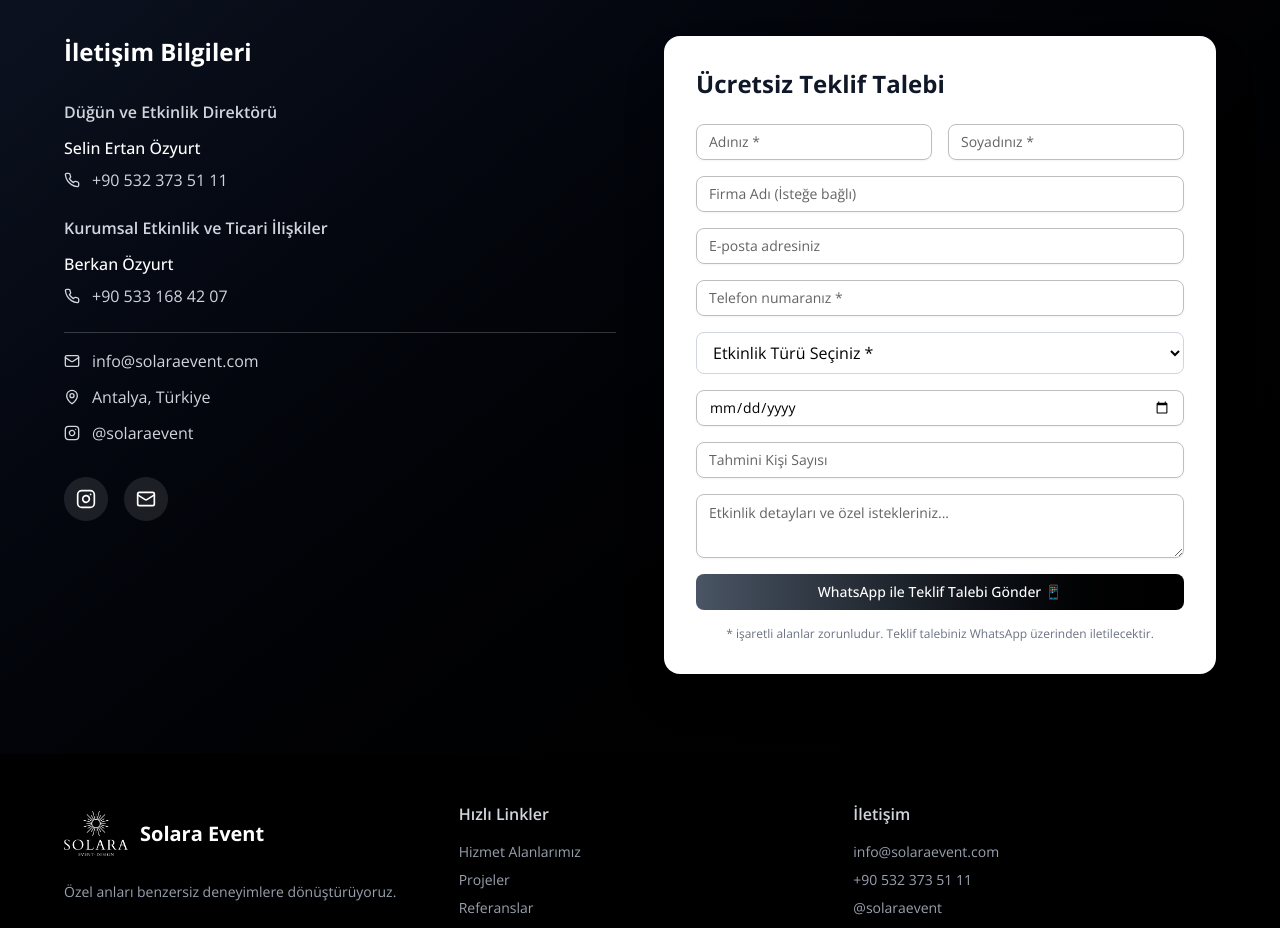
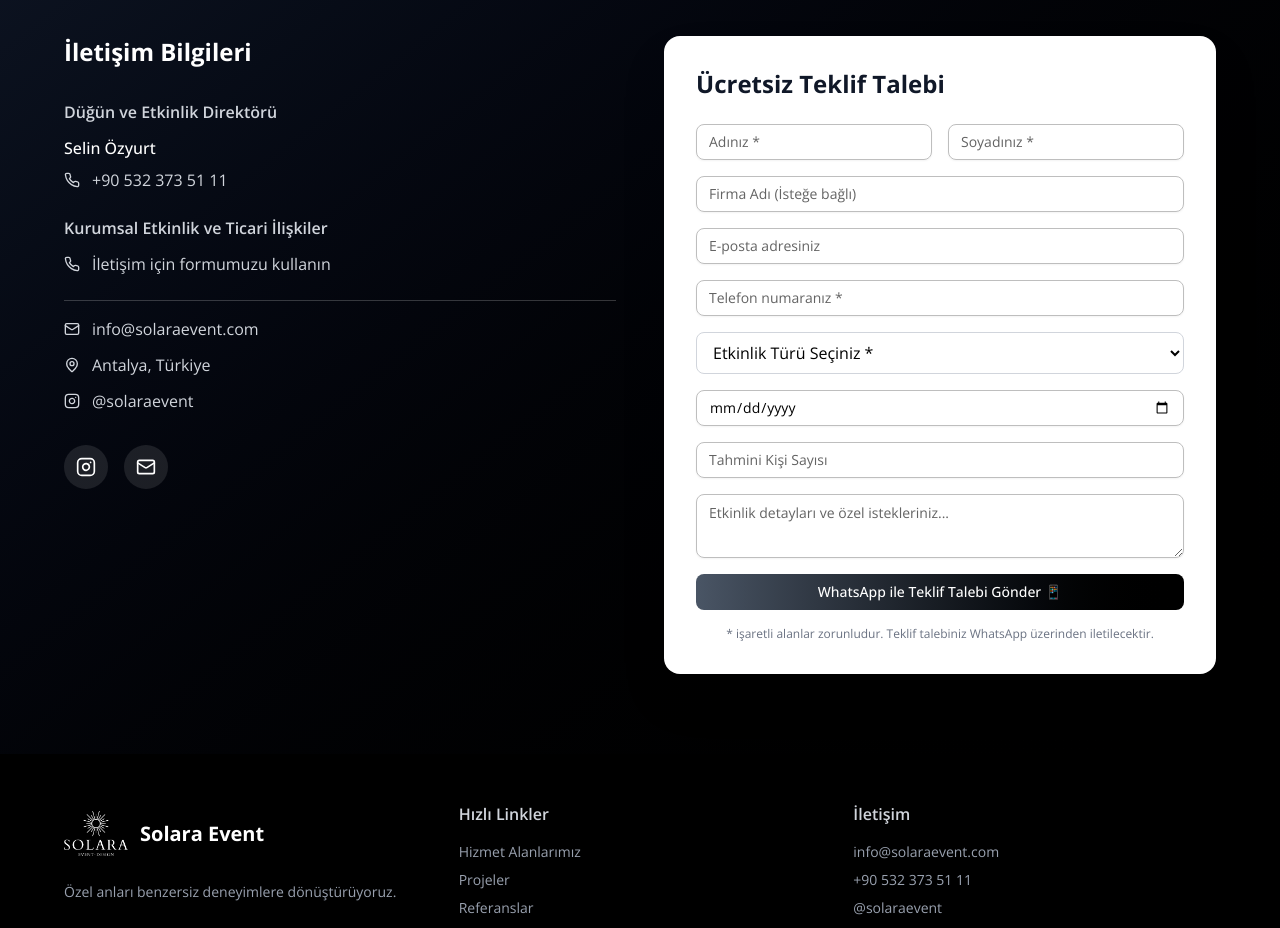
Before and after one commit to MCHTSEN/interior-design-website, a Next.js app: page / in a window 1280 px wide. Shown: the part 7000-7928 px from the top of the page. Built offline with nearby package versions, Linux system fonts and the light colour scheme; no server answers.

Commit message:
berkan isim kalktı

```diff
--- a/app/page.tsx
+++ b/app/page.tsx
@@ -1,15 +1,12 @@
-import { AnimatedCounter } from "@/components/animated-counter"
+import { AboutSection } from "@/components/about-section"
 import { AnimatedSection } from "@/components/animated-section"
-import { AboutSection } from "@/components/about-section"
 import { ContactForm } from "@/components/contact-form"
 import { HeroCarousel } from "@/components/hero-carousel"
 import { ServicesAccordion } from "@/components/services-accordion"
 import StructuredData from "@/components/structured-data"
 import { Button } from "@/components/ui/button"
 import { Card, CardContent } from "@/components/ui/card"
-import { Input } from "@/components/ui/input"
-import { Textarea } from "@/components/ui/textarea"
-import { Award, Instagram, Mail, MapPin, Phone, Star, Users } from "lucide-react"
+import { Instagram, Mail, MapPin, Phone, Star } from "lucide-react"
 import Image from "next/image"
 
 export default function HomePage() {
@@ -238,7 +235,7 @@ export default function HomePage() {
                 <div>
                   <h4 className="text-gray-300 font-semibold mb-3">Düğün ve Etkinlik Direktörü</h4>
                   <div className="space-y-2">
-                    <p className="text-white font-medium">Selin Ertan Özyurt</p>
+                    <p className="text-white font-medium">Selin Özyurt</p>
                     <div className="flex items-center gap-3 text-gray-300">
                       <Phone className="w-4 h-4" />
                       <span>+90 532 373 51 11</span>
@@ -249,10 +246,9 @@ export default function HomePage() {
                 <div>
                   <h4 className="text-gray-300 font-semibold mb-3">Kurumsal Etkinlik ve Ticari İlişkiler</h4>
                   <div className="space-y-2">
-                    <p className="text-white font-medium">Berkan Özyurt</p>
                     <div className="flex items-center gap-3 text-gray-300">
                       <Phone className="w-4 h-4" />
-                      <span>+90 533 168 42 07</span>
+                      <span>İletişim için formumuzu kullanın</span>
                     </div>
                   </div>
                 </div>
```
